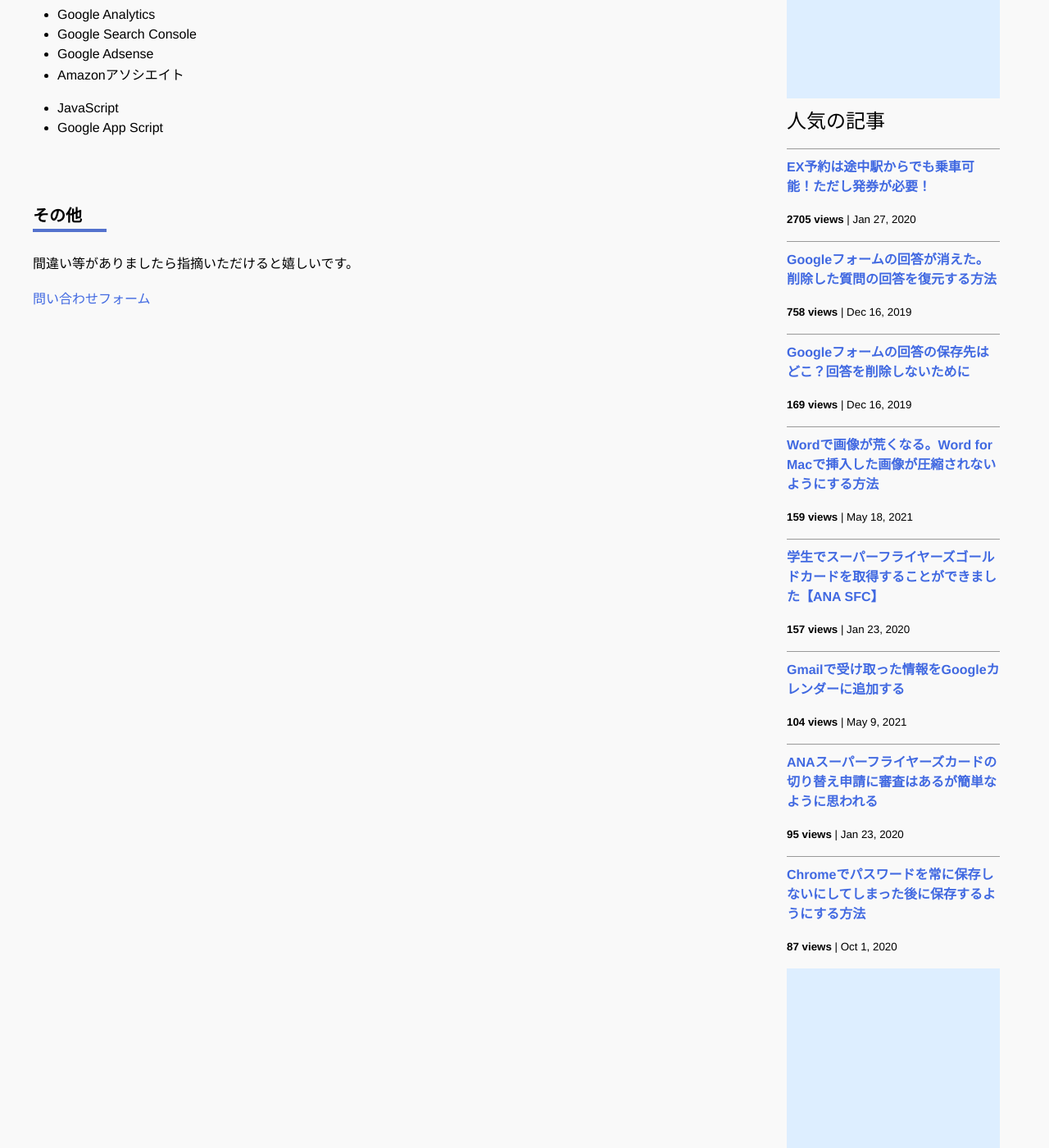
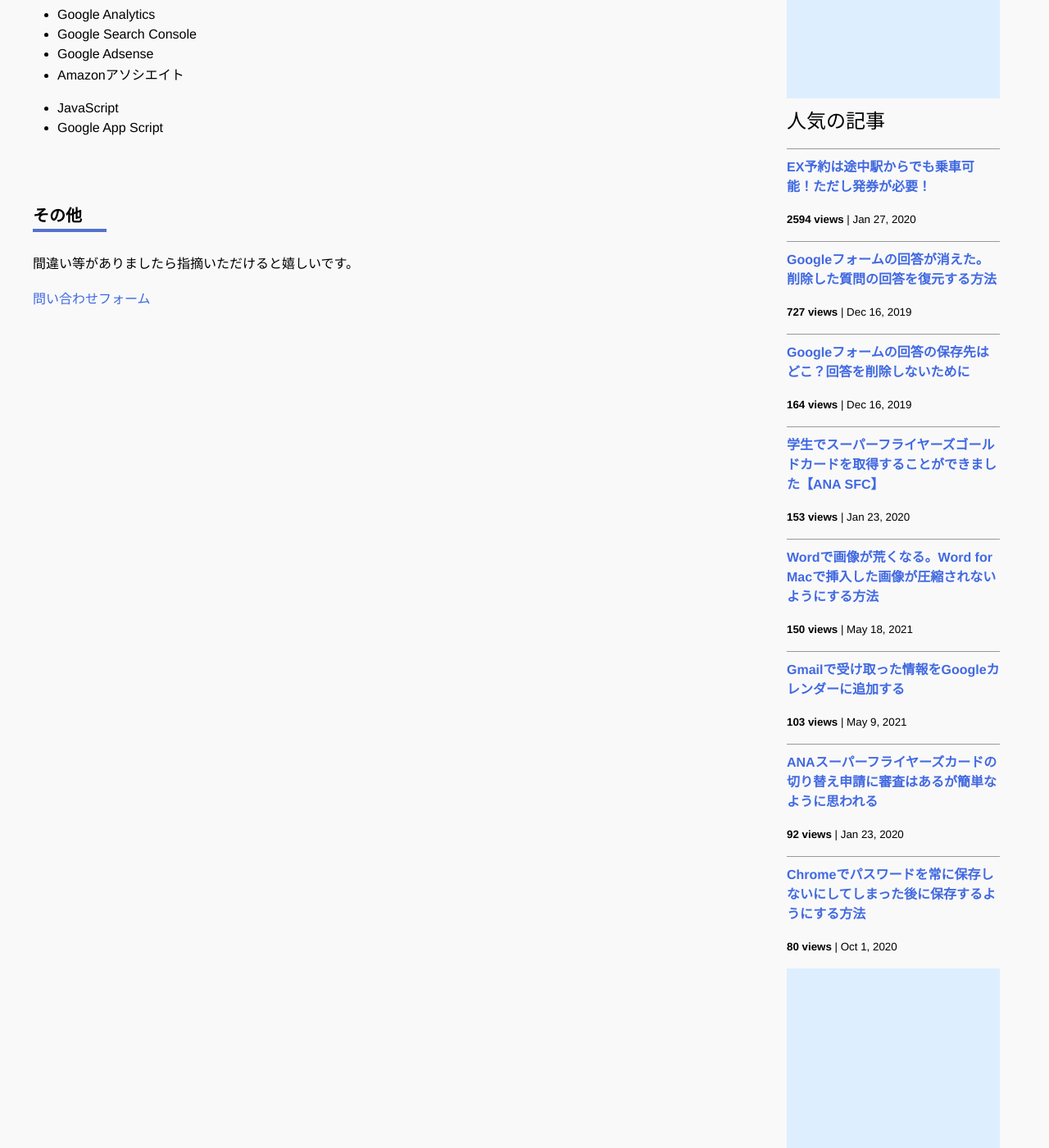
Before and after one commit to iwanaminami/shoyaiwaname, a Jekyll site: the page built from about.markdown, in a window 1280 px wide and 1400 px high, scrolled down 693 px. Shown: the whole window at 82% size. Built offline with Jekyll 4.4.1, drawn with Linux system fonts in a browser that asks for light colours; nearby versions of some CDN libraries; comment, search, counter and statistics services are not loaded.

Commit message:
a new commit message

```diff
--- a/_data/popularposts.yml
+++ b/_data/popularposts.yml
@@ -1,17 +1,17 @@
 side:
-  - view: 2705
+  - view: 2594
     url: /2020/01/27/ex-rideontheway.html
-  - view: 758
+  - view: 727
     url: /2019/12/16/restore-googleform.html
-  - view: 169
+  - view: 164
     url: /2019/12/16/googleform-answers.html
-  - view: 159
+  - view: 153
+    url: /2020/01/23/sfcgold.html
+  - view: 150
     url: /2021/05/18/image-compression-word.html
-  - view: 157
-    url: /2020/01/23/sfcgold.html
-  - view: 104
+  - view: 103
     url: /2021/05/09/gmailtocalendar.html
-  - view: 95
+  - view: 92
     url: /2020/01/23/sfc-judge.html
-  - view: 87
+  - view: 80
     url: /2020/10/01/googlepassword.html
```
